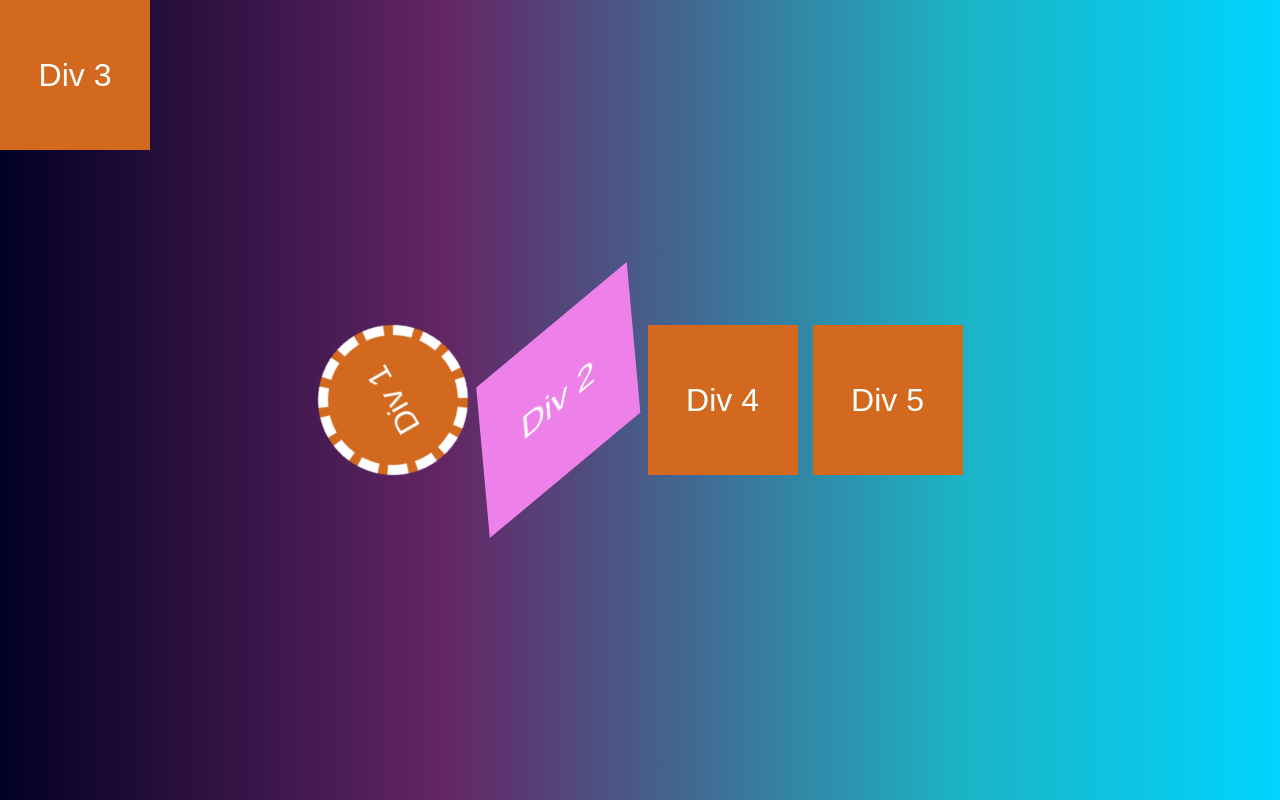
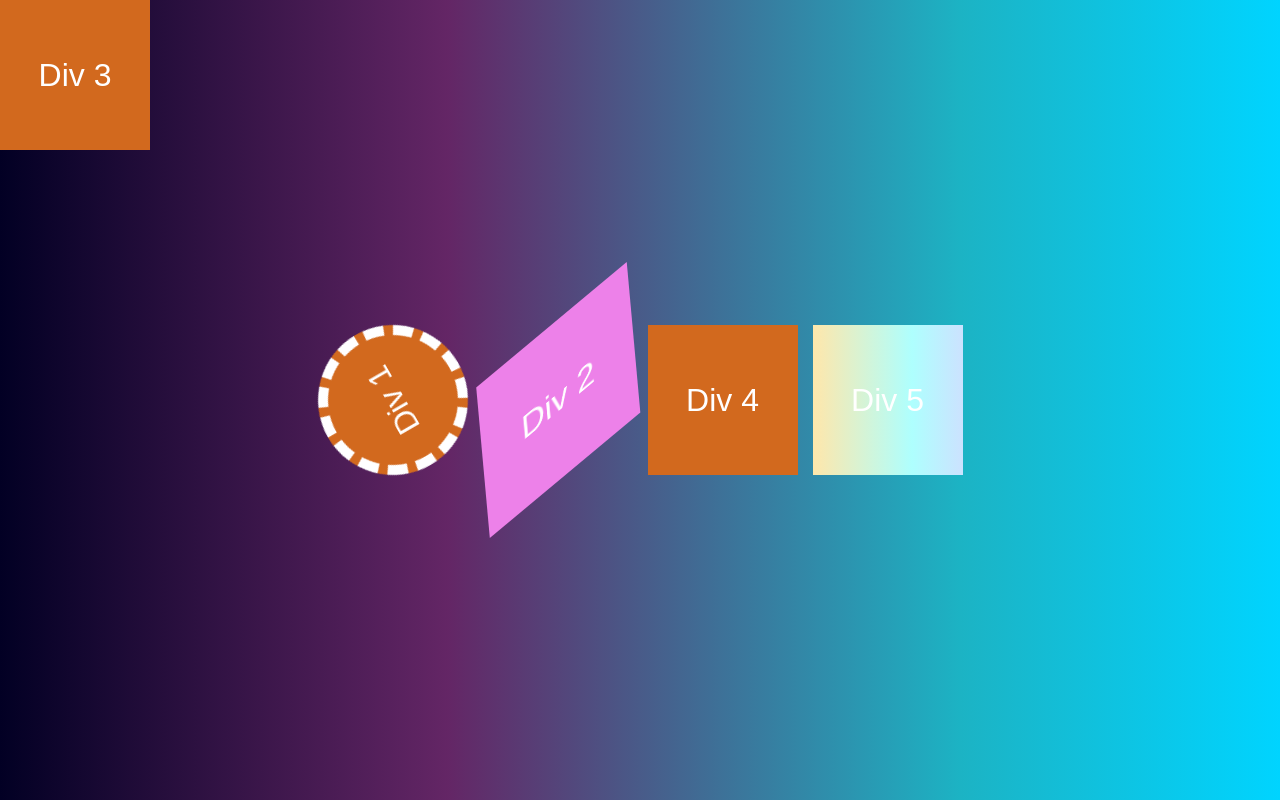
Before and after one commit to ruizjosegregorio/Mi-primer-repositorio, a plain HTML site: page index.html in a window 1280 px wide. Drawn offline with Linux system fonts and the light colour scheme.

Commit message:
Corregí error div5

```diff
--- a/style.css
+++ b/style.css
@@ -99,10 +99,9 @@ body {
 }
 
 .div4 {
-    animation: saltar 3s infinite;
+  animation: saltar 3s infinite;
 }
 @keyframes saltar {
-
 }
 
 .div5 {
@@ -111,7 +110,8 @@ body {
     90deg,
     rgba(255, 231, 171, 1) 0%,
     rgba(174, 255, 254, 1) 33%,
-    rgba(234, 197, 255, 1) 67% rgba(255, 231, 171, 1) 100%
+    rgba(234, 197, 255, 1) 67%,
+    rgba(255, 231, 171, 1) 100%
   );
   background-size: 200%;
 }
```
